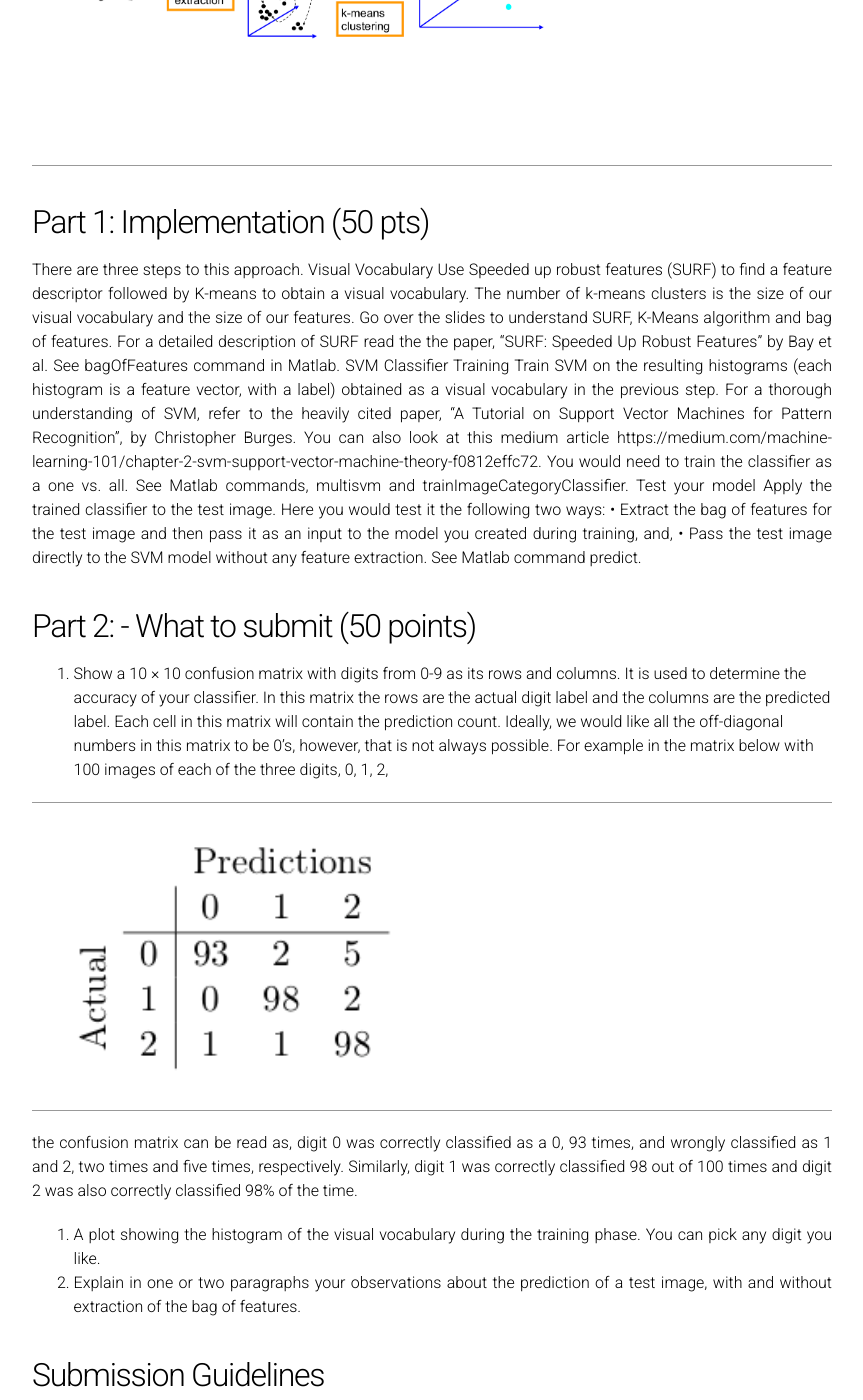
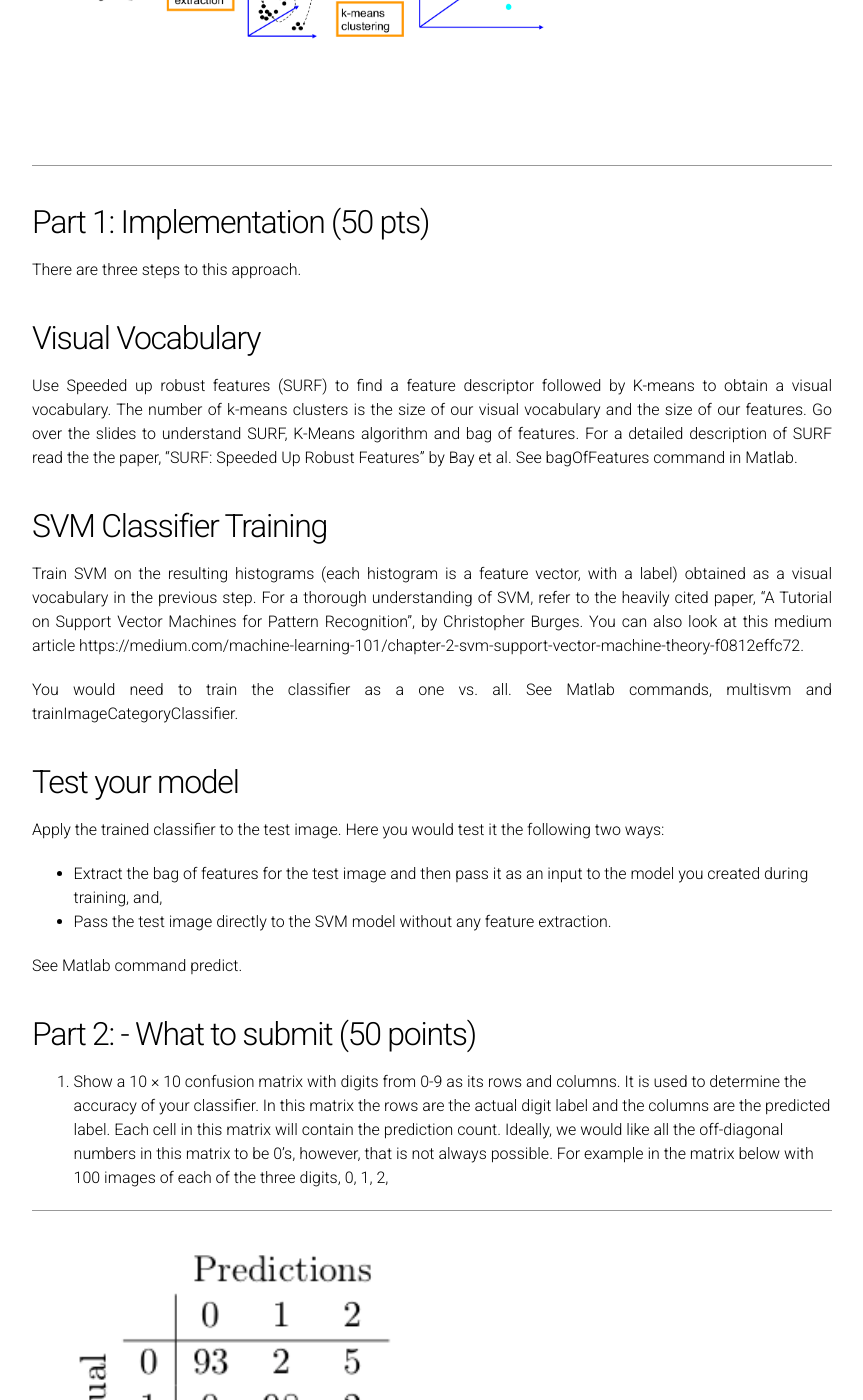
Before and after one commit to cmsc426spring2019/cmsc426spring2019.github.io, a Jekyll site: the page built from hw3.md, in a window 1280 px wide and 1400 px high, scrolled down 1284 px. Shown: the whole window, without its empty margins (208-1071 px from the left). Built offline with Jekyll 4.4.1, drawn with Linux system fonts in a browser that asks for light colours.

Commit message:
Update hw3.md

```diff
--- a/hw3.md
+++ b/hw3.md
@@ -44,21 +44,31 @@ it as one of the 10 digits. This task can be visualized in Figure 1
 
 
 There are three steps to this approach.
-Visual Vocabulary
+
+## Visual Vocabulary
+
 Use Speeded up robust features (SURF) to find a feature descriptor followed by K-means to obtain a visual
 vocabulary. The number of k-means clusters is the size of our visual vocabulary and the size of our features. Go
 over the slides to understand SURF, K-Means algorithm and bag of features. For a detailed description of SURF
 read the the paper, “SURF: Speeded Up Robust Features" by Bay et al. See bagOfFeatures command in Matlab.
-SVM Classifier Training
+
+## SVM Classifier Training
+
 Train SVM on the resulting histograms (each histogram is a feature vector, with a label) obtained as a visual vocabulary in the previous step. For a thorough understanding of SVM, refer to the heavily cited paper, “A Tutorial on
 Support Vector Machines for Pattern Recognition", by Christopher Burges. You can also look at this medium article
 https://medium.com/machine-learning-101/chapter-2-svm-support-vector-machine-theory-f0812effc72.
-You would need to train the classifier as a one vs. all. See Matlab commands, multisvm and trainImageCategoryClassifier.
-Test your model
+
+You would need to train the classifier as a one vs. all.
+See Matlab commands, multisvm and trainImageCategoryClassifier.
+
+## Test your model
+
 Apply the trained classifier to the test image. Here you would test it the following two ways:
-• Extract the bag of features for the test image and then pass it as an input to the model you created during
+
+- Extract the bag of features for the test image and then pass it as an input to the model you created during
 training, and,
-• Pass the test image directly to the SVM model without any feature extraction.
+- Pass the test image directly to the SVM model without any feature extraction.
+
 See Matlab command predict.
 
 
```
